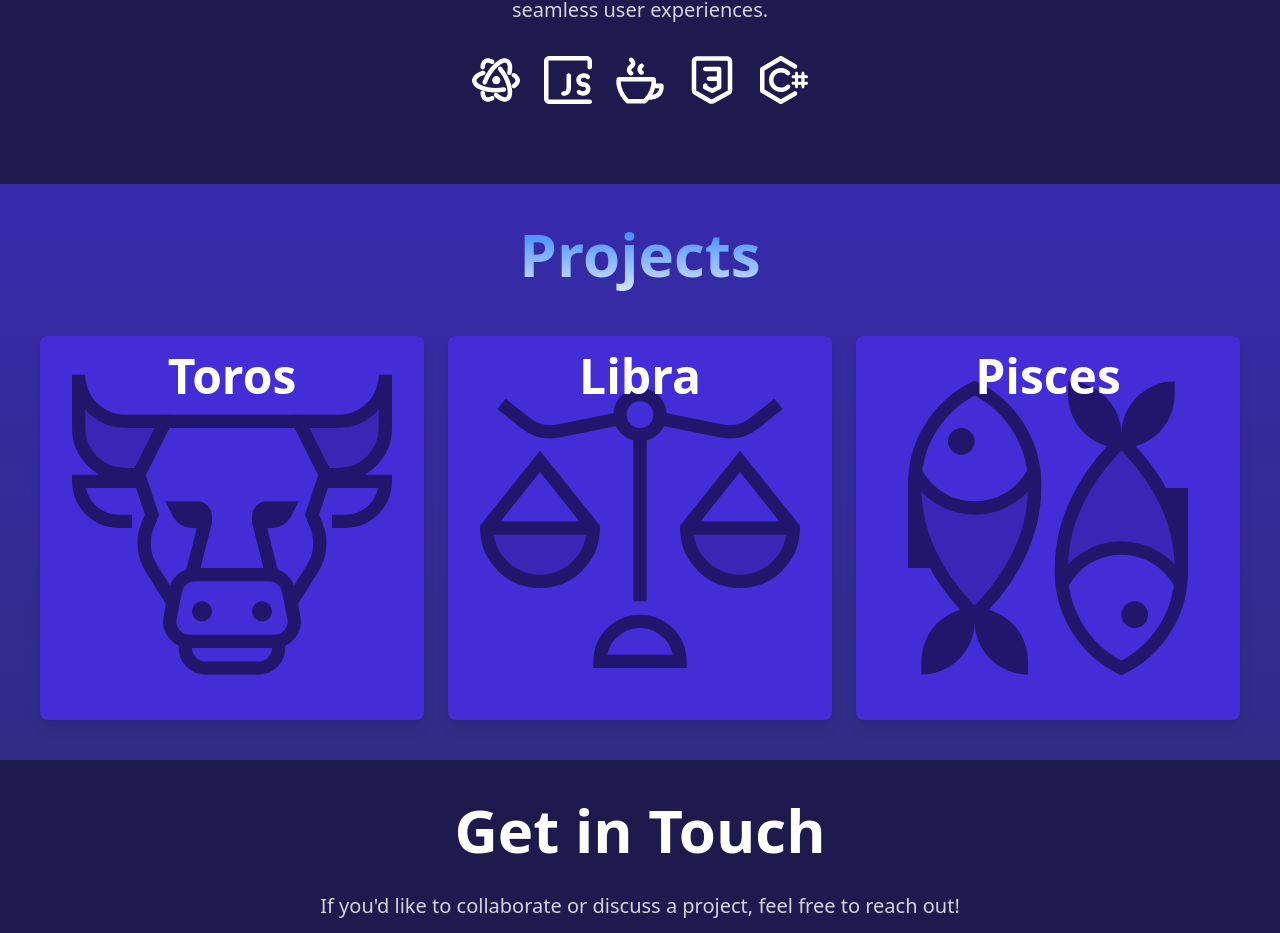
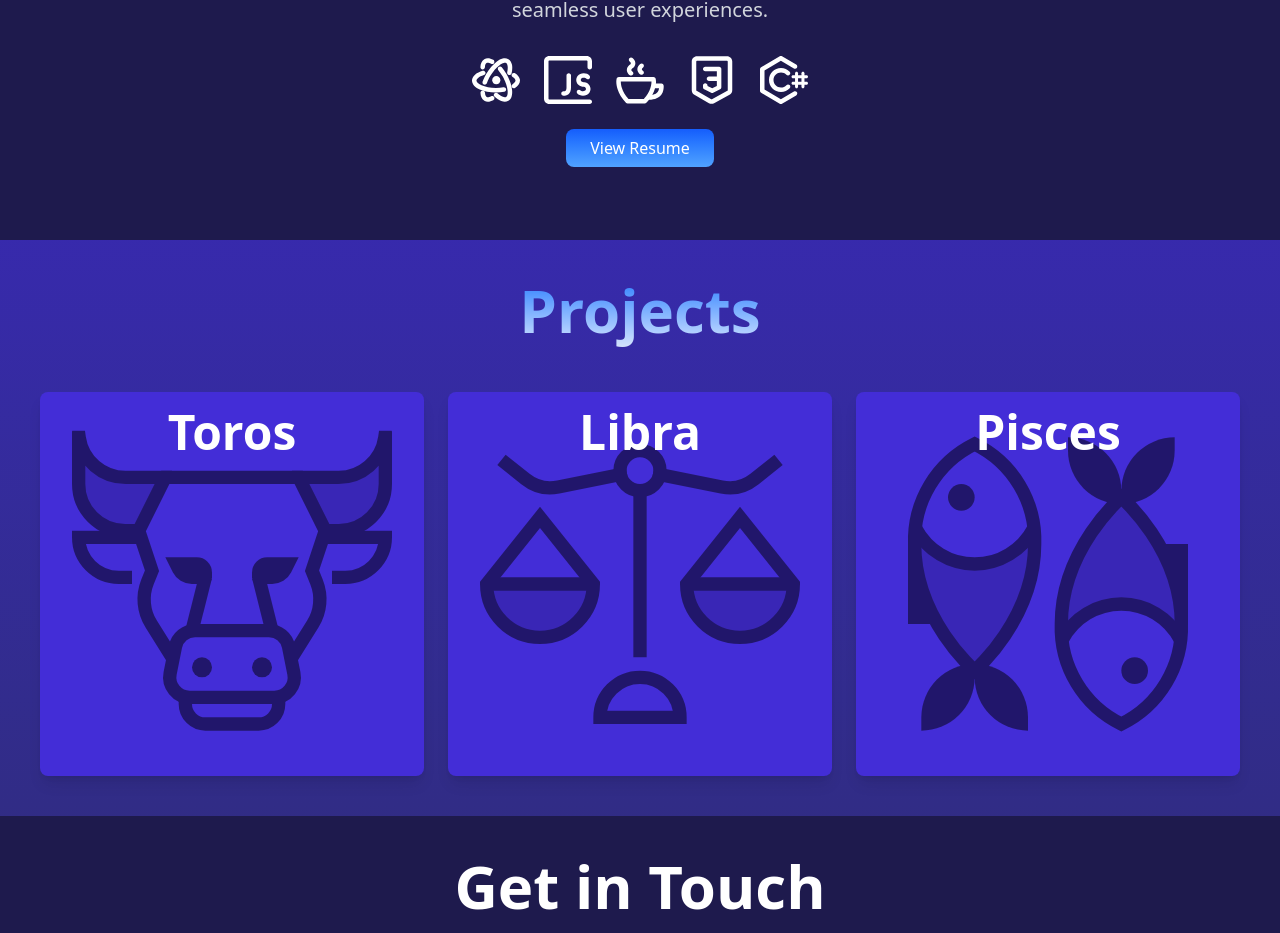
Before and after one commit to tfq26/portfoliov2, a React (Vite) app: page / in a window 1280 px wide. Shown: the part 1192-2125 px from the top of the page. Built offline with nearby package versions, Linux system fonts and the light colour scheme.

Commit message:
Added Resume button

```diff
--- a/src/components/Portfolio.jsx
+++ b/src/components/Portfolio.jsx
@@ -115,7 +115,19 @@
                         />
                     ))}
                 </div>
+                {/* Button for Resume */}
+                <div className="mt-8">
+                    <a
+                        href="public/Software Development Engineer Internship - 2025 (US).pdf" // Path to your resume file
+                        target="_blank"
+                        rel="noopener noreferrer"
+                        className="px-6 py-2 text-white bg-gradient-to-b from-blue-600 to-blue-400 hover:scale-105 transition-transform duration-300 rounded-lg"
+                    >
+                        View Resume
+                    </a>
+                </div>
             </div>
+
 
             {/* Projects Section */}
             <div
```
Also changed, not shown: 1 other file (tests, documents, lock files or other folders).
